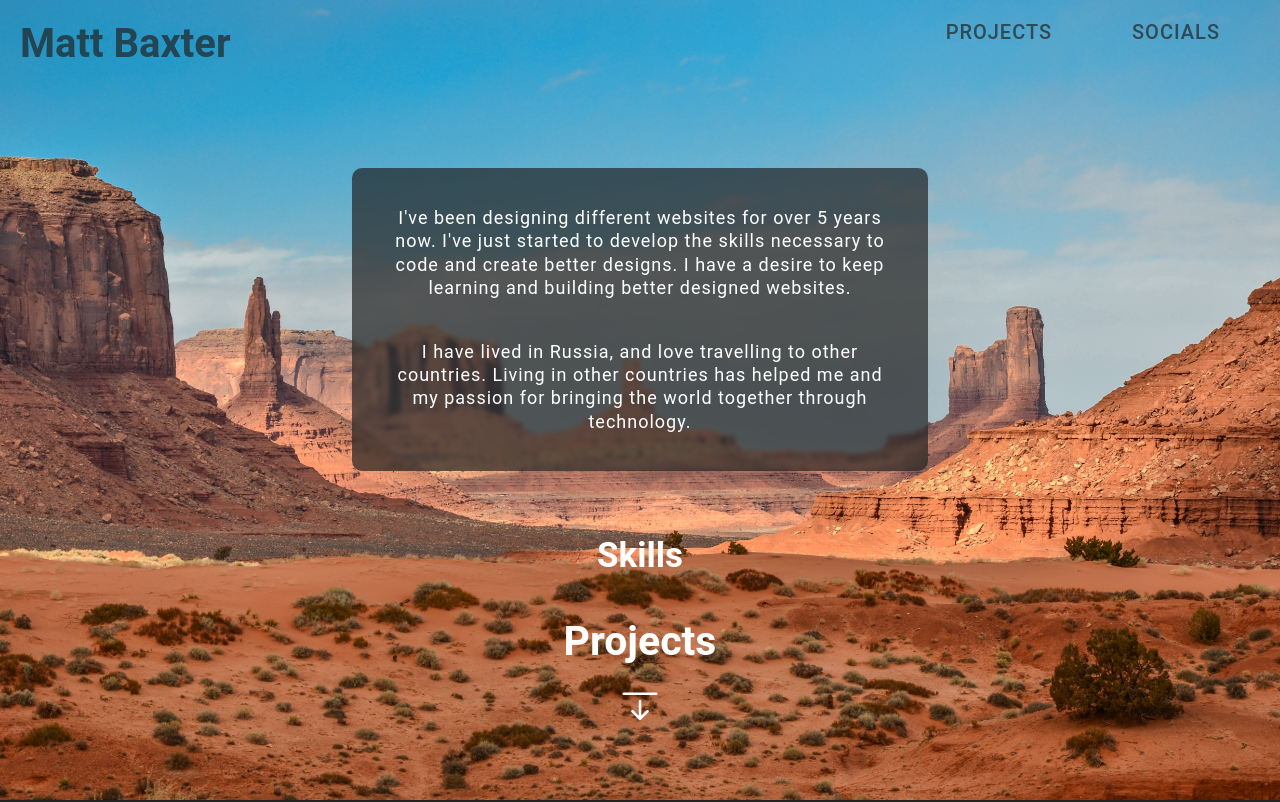
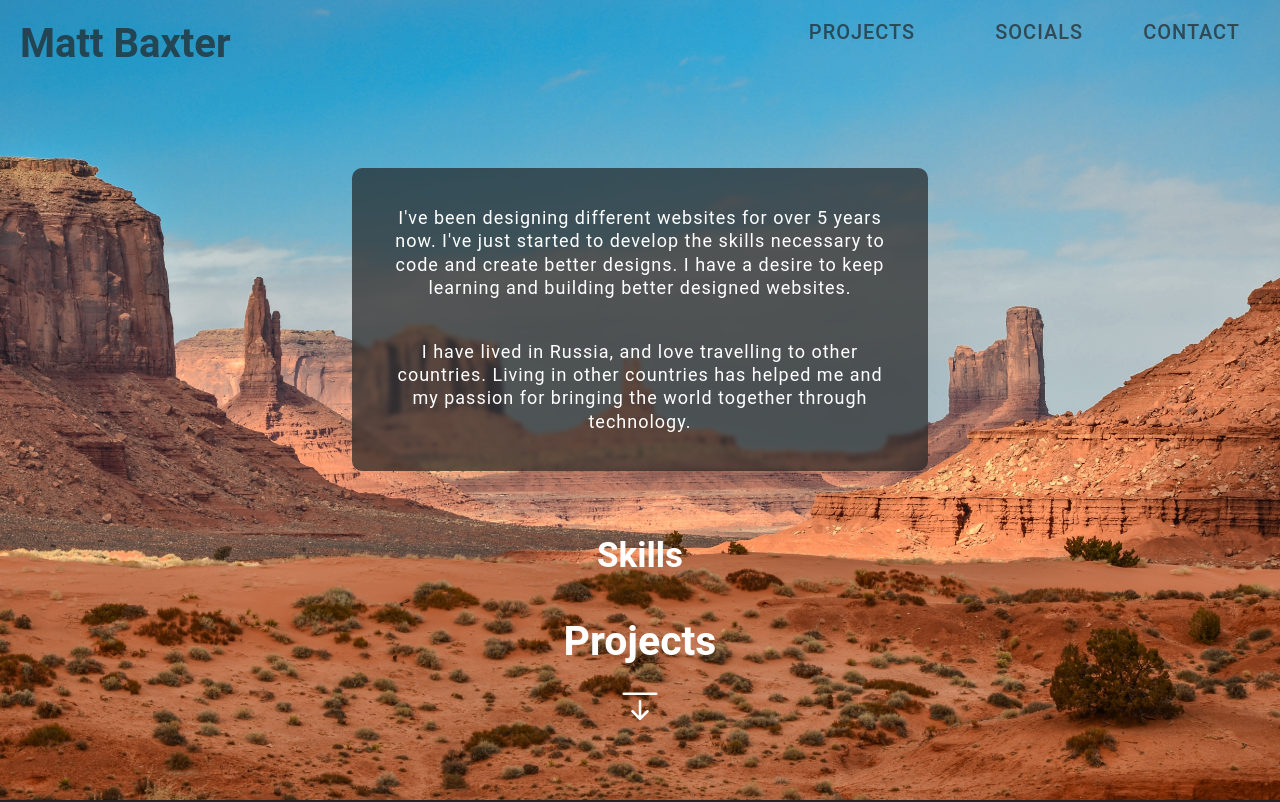
Before and after one commit to mbx33/portfolio, a React (Create React App) app: page / in a window 1280 px wide. Shown: the top 802 px of the page. Built offline with nearby package versions, Linux system fonts and the light colour scheme.

Commit message:
added contact email

```diff
--- a/src/components/Header.jsx
+++ b/src/components/Header.jsx
@@ -16,6 +16,7 @@ function Header() {
         <Link to="links" spy={true} smooth={true} duration={500}>
           <a href="/">Socials</a>
         </Link>
+        <a href="mailto:mbx33@hotmail.com?subject=Hello%20Matt!">Contact</a>
         {/* <a href="/">Contact</a> */}
         {/* <a href="/">About</a> */}
       </Menu>
--- a/src/components/Projects.jsx
+++ b/src/components/Projects.jsx
@@ -1,6 +1,5 @@
 import React from "react";
 import styled from "styled-components";
-import Bounce from "react-reveal/Bounce";
 import ReactPlayer from "react-player/lazy";
 
 function Projects() {
@@ -8,7 +7,6 @@ function Projects() {
     <Container id="projects">
       <ProjectWrap>
         <SideArticleContainer>
-          <Bounce left>
           <div className="article-content">
             <h2>My Recent Projects</h2>
             <br />
@@ -20,8 +18,8 @@ function Projects() {
               <li>
                 <h3>Project: Money Tracker</h3>
                 <p>
-                    A single page app that uses firebase to authenticate and
-                    store data entered by the users.
+                  A single page app that uses firebase to authenticate and store
+                  data entered by the users.
                 </p>
                 <a
                   href="https://money-tracker-fc1f0.web.app/login"
@@ -44,7 +42,6 @@ function Projects() {
               </li>
             </ul>
           </div>
-          </Bounce>
         </SideArticleContainer>
 
         <LinkContainer>
```
Lines whose indentation alone changed are shown as unchanged.
